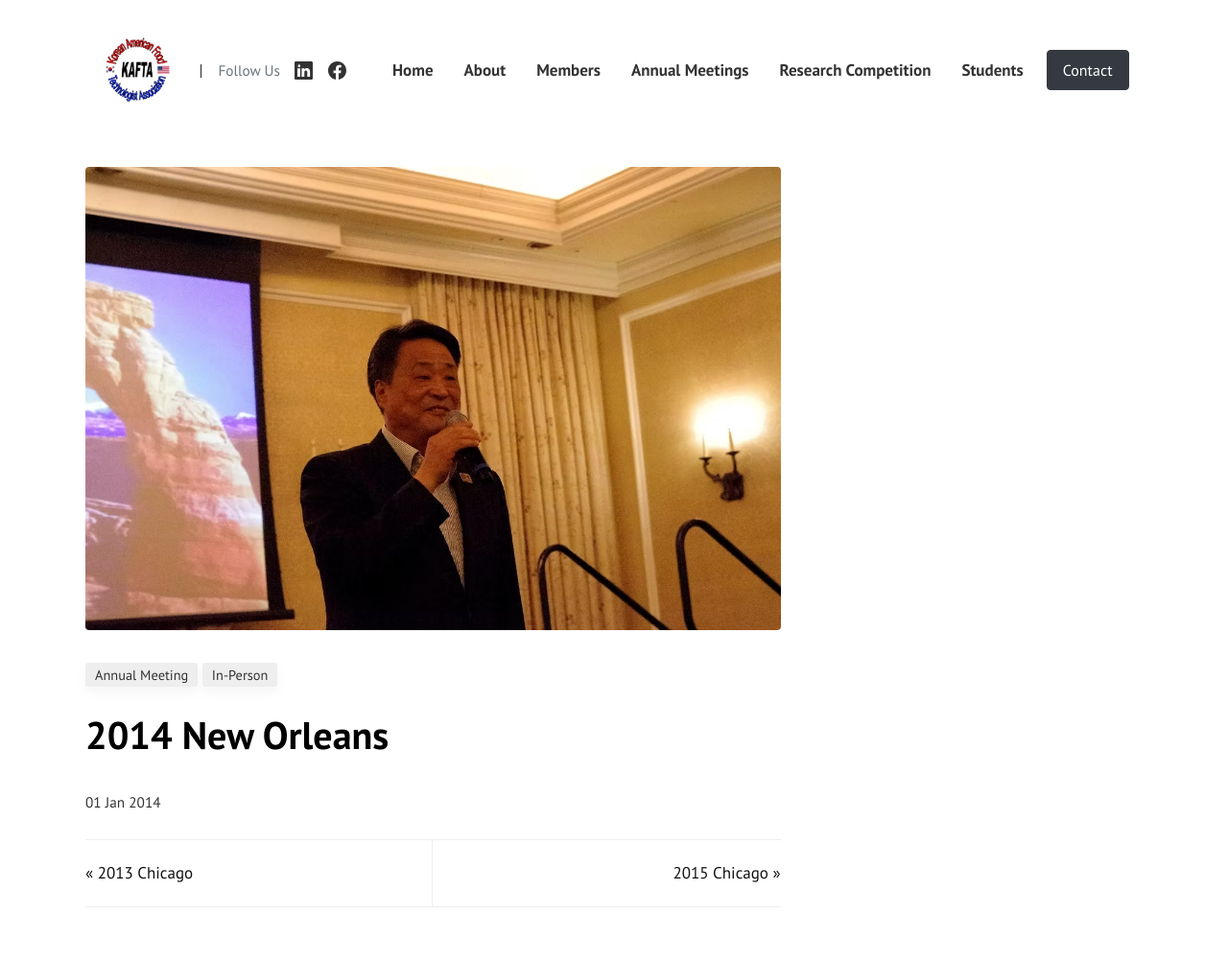
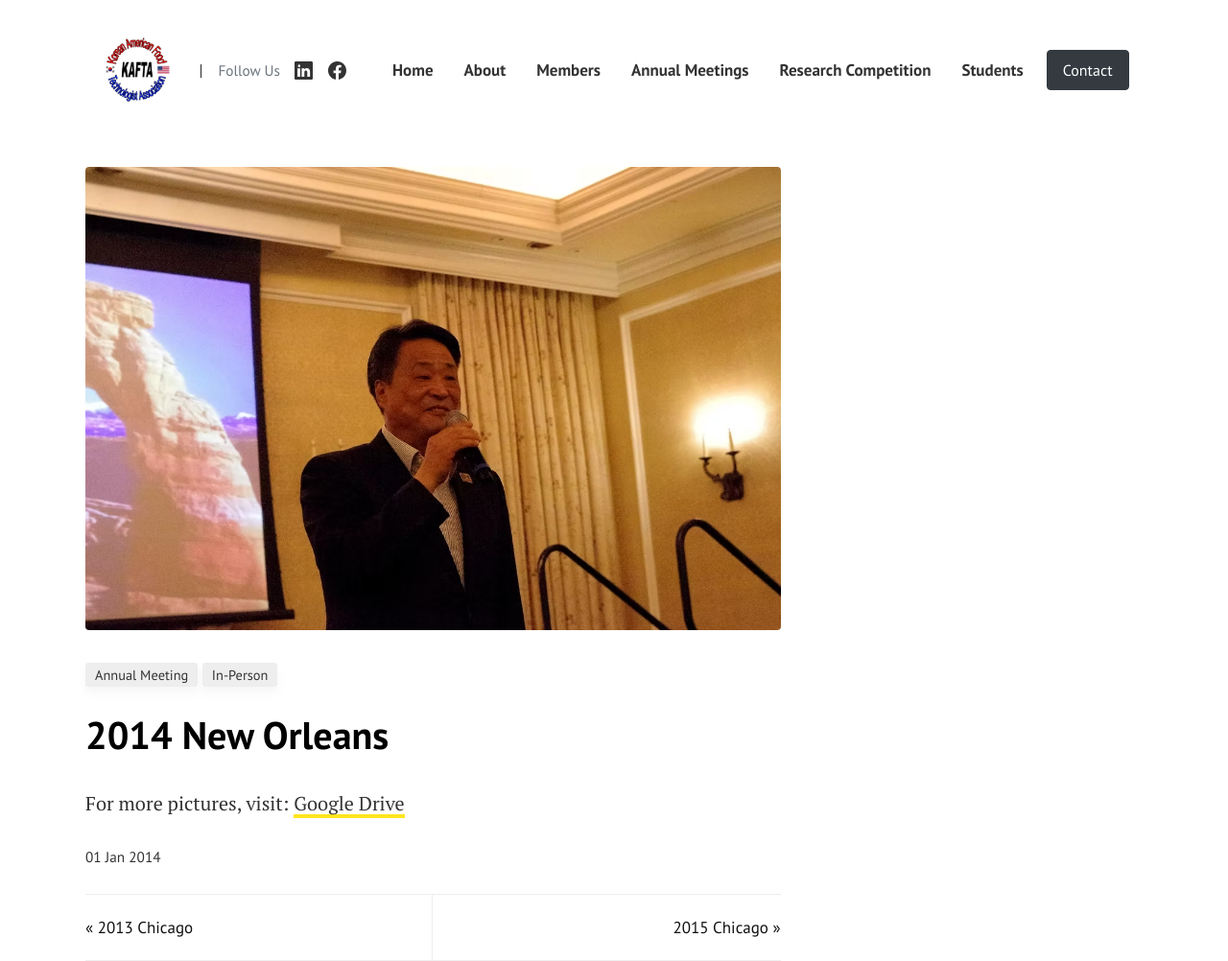
Before and after one commit to KAFTA-USA/KAFTA-USA.github.io, a Jekyll site: the page built from _posts/2014-01-01-new-orleans.md, in a window 1280 px wide and 1002 px high. Shown: the whole window at 96% size. Built offline with Jekyll 4.4.1, drawn with Linux system fonts in a browser that asks for light colours.

Commit message:
Update 2014-01-01-new-orleans.md

```diff
--- a/_posts/2014-01-01-new-orleans.md
+++ b/_posts/2014-01-01-new-orleans.md
@@ -1,8 +1,10 @@
 ---
 layout: post
 title:  "2014 New Orleans"
-author: Minho
+author: Admin
 categories: [ Annual Meeting, In-Person ]
 image: assets/images/meeting/2014 New Orleans/2014-10.avif
 featured: true
 ---
+
+For more pictures, visit: [Google Drive](https://drive.google.com/drive/folders/1wYhO_mNQPbK9QDF5qmi_Z-YfkNf_JLZN?usp=sharing)
```
